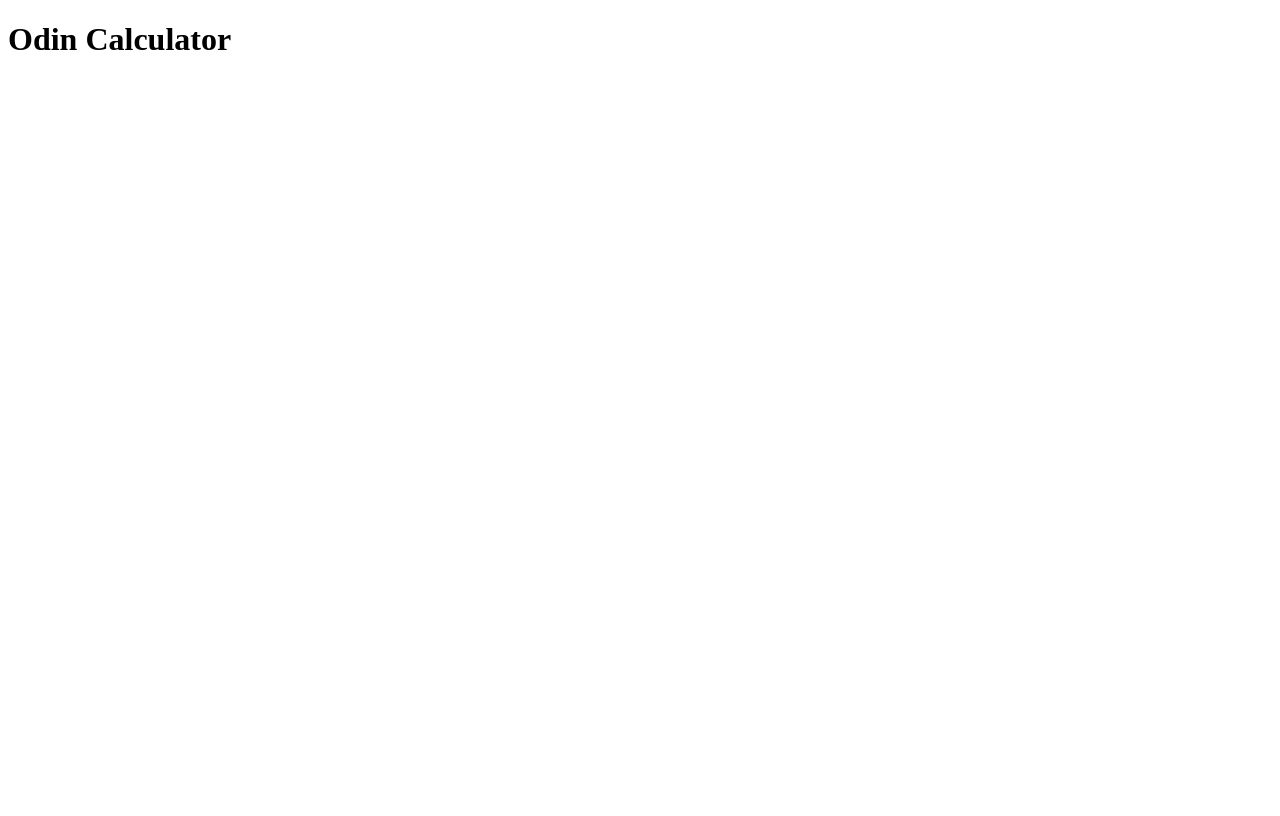
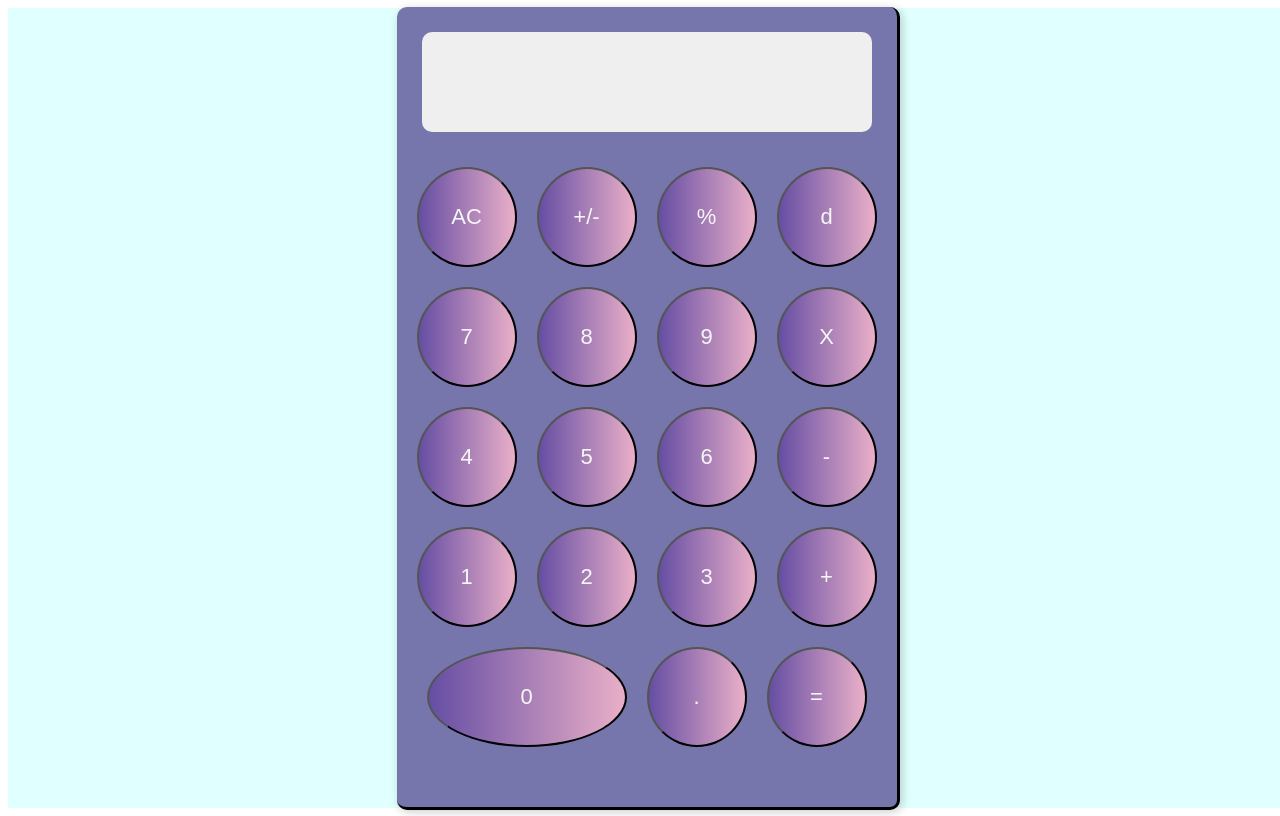
Before and after one commit to diannevillarica/odin-calculator, a plain HTML site: page index.html in a window 1280 px wide. Drawn offline with Linux system fonts and the light colour scheme.

Commit message:
Add Calculator UI

```diff
--- a/index.html
+++ b/index.html
@@ -9,6 +9,31 @@
     <script src="./script.js" defer></script>
   </head>
   <body>
-    <h1>Odin Calculator</h1>
+    <main>
+      <div class="calculator">
+        <div class="calculator__display"></div>
+        <div class="calculator--flex">
+          <button class="calculator__button">AC</button>
+          <button class="calculator__button">+/-</button>
+          <button class="calculator__button">%</button>
+          <button class="calculator__button">d</button>
+          <button class="calculator__button">7</button>
+          <button class="calculator__button">8</button>
+          <button class="calculator__button">9</button>
+          <button class="calculator__button">X</button>
+          <button class="calculator__button">4</button>
+          <button class="calculator__button">5</button>
+          <button class="calculator__button">6</button>
+          <button class="calculator__button">-</button>
+          <button class="calculator__button">1</button>
+          <button class="calculator__button">2</button>
+          <button class="calculator__button">3</button>
+          <button class="calculator__button">+</button>
+          <button class="calculator__button--0">0</button>
+          <button class="calculator__button">.</button>
+          <button class="calculator__button">=</button>
+        </div>
+      </div>
+    </main>
   </body>
 </html>
--- a/script.js
+++ b/script.js
@@ -0,0 +1,11 @@
+const add = (a, b) => a + b;
+const subtract = (a, b) => a - b;
+const multiply = (a, b) => a * b;
+const divide = (a, b) => a / b;
+
+const operate = function (op, a, b) {
+  add(a, b);
+  subtract(a, b);
+  multiply(a, b);
+  divide(a, b);
+};
--- a/style.css
+++ b/style.css
@@ -0,0 +1,58 @@
+body {
+  box-sizing: border-box;
+}
+
+button {
+  font-size: 22px;
+  color: rgb(246, 246, 246);
+  cursor: pointer;
+}
+
+main {
+  width: 100vw;
+  height: 100vh;
+  background-color: rgb(224, 255, 255);
+  display: flex;
+  justify-content: center;
+  align-items: center;
+}
+
+.calculator {
+  width: 500px;
+  height: 800px;
+  background-color: rgb(118, 118, 173);
+  border-radius: 10px;
+  border-right: 3px solid black;
+  border-bottom: 3px solid black;
+  box-shadow: 2px 2px 10px rgba(0, 0, 0, 0.2);
+}
+
+.calculator__display {
+  width: 90%;
+  height: 100px;
+  background-color: rgb(239, 239, 239);
+  border-radius: 10px;
+  margin: 25px auto;
+}
+
+.calculator--flex {
+  display: flex;
+  flex-flow: row wrap;
+  justify-content: center;
+}
+
+.calculator__button {
+  width: 100px;
+  height: 100px;
+  background: linear-gradient(to right, #654ea3, #eaafc8);
+  border-radius: 50%;
+  margin: 10px;
+}
+
+.calculator__button--0 {
+  width: 200px;
+  height: 100px;
+  background: linear-gradient(to right, #654ea3, #eaafc8);
+  border-radius: 50%;
+  margin: 10px;
+}
```
